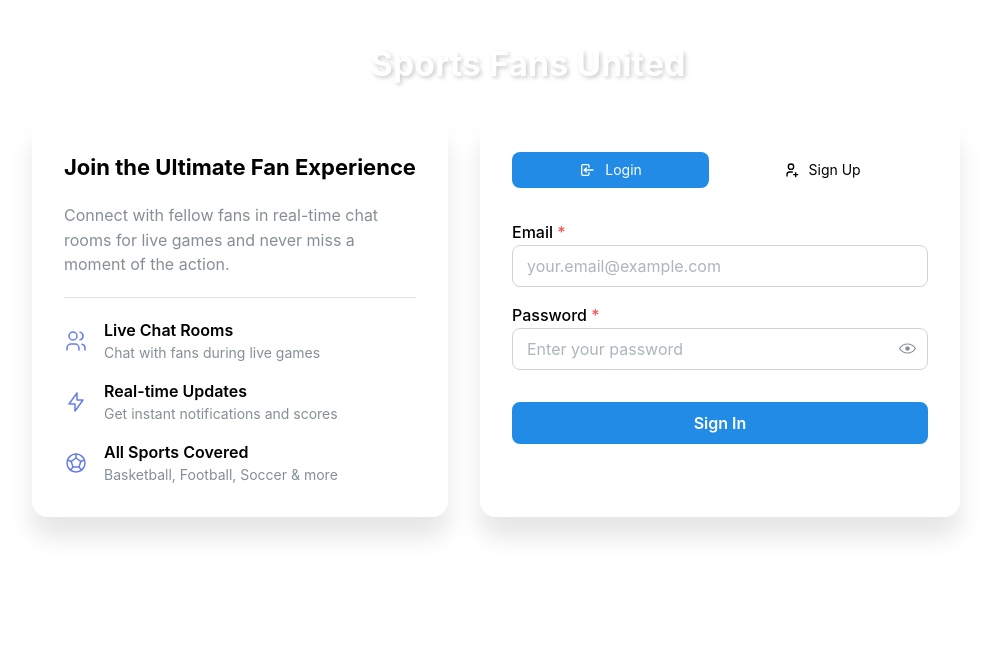
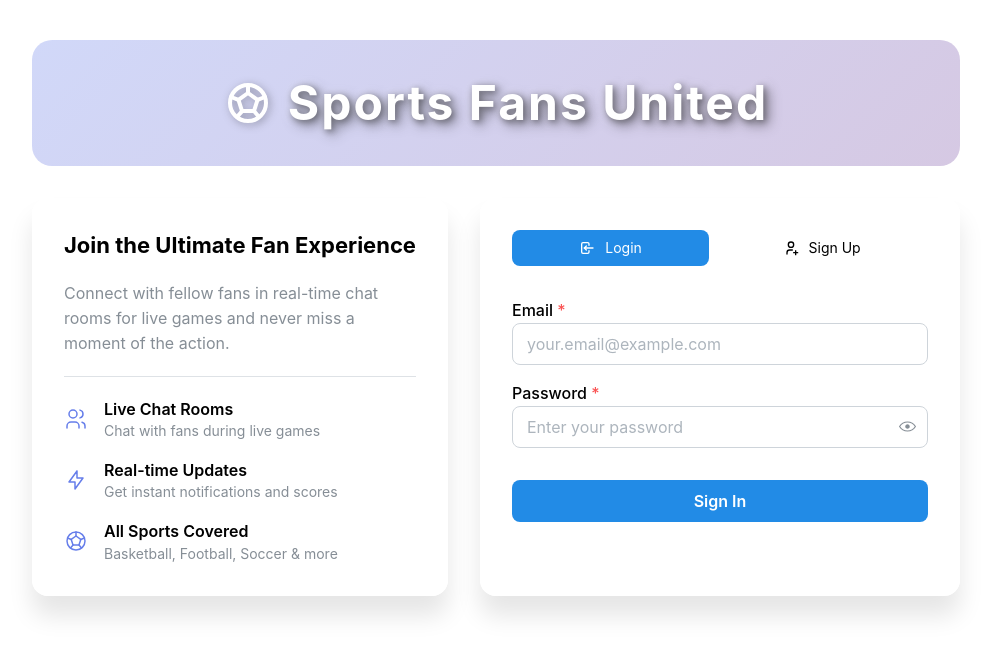
Before and after one commit to RogerDavidCruz/sports-fans-united, a React (Vite) app in the folder frontend/: page / in a window 1280 px wide. Shown: the top 654 px of the page, without its empty margins (144-1135 px from the left). Built offline with nearby package versions, Linux system fonts and the light colour scheme; no server answers.

Commit message:
enhaced visbility of the app

```diff
--- a/frontend/src/App.tsx
+++ b/frontend/src/App.tsx
@@ -12,7 +12,7 @@ function Layout({ children }: { children: React.ReactNode }) {
 
   return (
     <div style={{
-      background: isLanding ? 'transparent' : '#ffffff',
+      background: isLanding ? 'transparent' : 'linear-gradient(135deg, #f5f7fa 0%, #e9ecef 100%)',
       minHeight: '100vh'
     }}>
       {showNav && <NavBar />}
--- a/frontend/src/pages/LandingPage.tsx
+++ b/frontend/src/pages/LandingPage.tsx
@@ -73,9 +73,24 @@ export default function LandingPage() {
 
   return (
     <Container size="md" style={{ paddingTop: '5vh', paddingBottom: '5vh', minHeight: '100vh' }}>
-      <Group justify="center" mb="xl">
-        <IconBallFootball size={48} stroke={2} style={{ color: 'white' }} />
-        <Title order={1} c="white" style={{ textShadow: '2px 2px 4px rgba(0,0,0,0.2)' }}>
+      <Group justify="center" mb="xl" style={{
+        background: 'linear-gradient(135deg, rgba(102, 126, 234, 0.3) 0%, rgba(118, 75, 162, 0.3) 100%)',
+        padding: '2rem 3rem',
+        borderRadius: '20px',
+        backdropFilter: 'blur(10px)'
+      }}>
+        <IconBallFootball size={48} stroke={2} style={{ color: '#ffffff', filter: 'drop-shadow(2px 2px 4px rgba(0,0,0,0.3))' }} />
+        <Title
+          order={1}
+          style={{
+            color: '#ffffff',
+            textShadow: '2px 2px 6px rgba(0,0,0,0.4), 0 0 10px rgba(255,255,255,0.3)',
+            fontWeight: 700,
+            fontSize: '3rem',
+            letterSpacing: '2px',
+            filter: 'drop-shadow(4px 4px 6px rgba(0,0,0,0.4))'
+          }}
+        >
           Sports Fans United
         </Title>
       </Group>
--- a/frontend/src/pages/UserPage.tsx
+++ b/frontend/src/pages/UserPage.tsx
@@ -288,12 +288,25 @@ export default function UserPage() {
   return (
     <Container size="xl" style={{ marginTop: '5vh', maxWidth: '1600px' }}>
       {/* Header / Greeting */}
-      <Group justify="space-between" align="flex-start" style={{ marginTop: '5vh' }}>
+      <Group justify="space-between" align="flex-start" style={{
+        marginTop: '5vh',
+        background: 'linear-gradient(135deg, rgba(102, 126, 234, 0.08) 0%, rgba(118, 75, 162, 0.08) 100%)',
+        padding: '2rem',
+        borderRadius: '15px',
+        marginBottom: '2rem'
+      }}>
         <div>
-          <Title order={2}>
+          <Title
+            order={2}
+            style={{
+              fontWeight: 700,
+              color: '#2c3e50',
+              textShadow: '1px 1px 2px rgba(0,0,0,0.05)'
+            }}
+          >
             {greetingByTime()}, {me?.name ? me.name : 'Fan'} 👋
           </Title>
-          <Text c="dimmed" mt="xs">
+          <Text c="dimmed" mt="xs" style={{ color: '#5a6c7d' }}>
             {me
               ? (() => {
                   const bits = [
@@ -307,7 +320,6 @@ export default function UserPage() {
           </Text>
         </div>
       </Group>
-      <Text c="dimmed" mt="xs">Browse users, create a chat room, and see live/upcoming games.</Text>
 
       <Grid mt="lg">
         {/* ---------------- Left column: Users + filters + Games ---------------- */}
```
